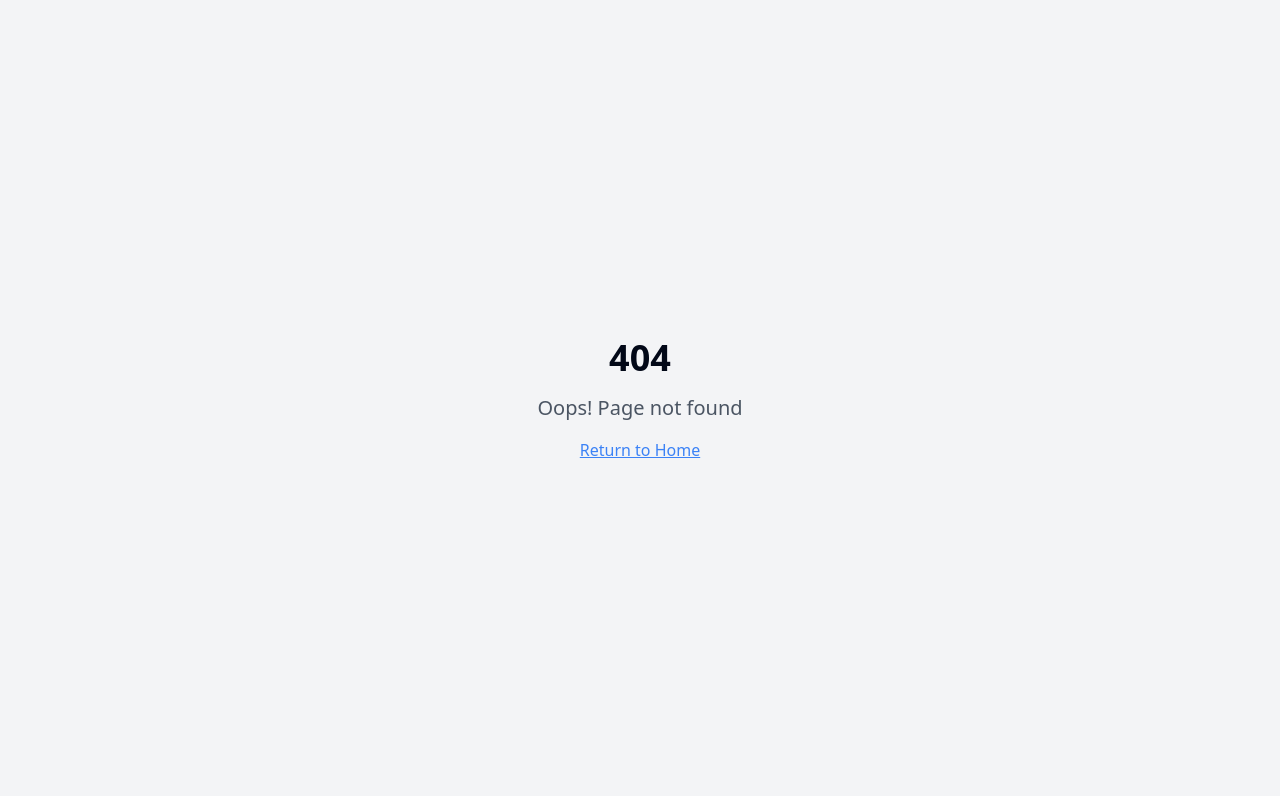
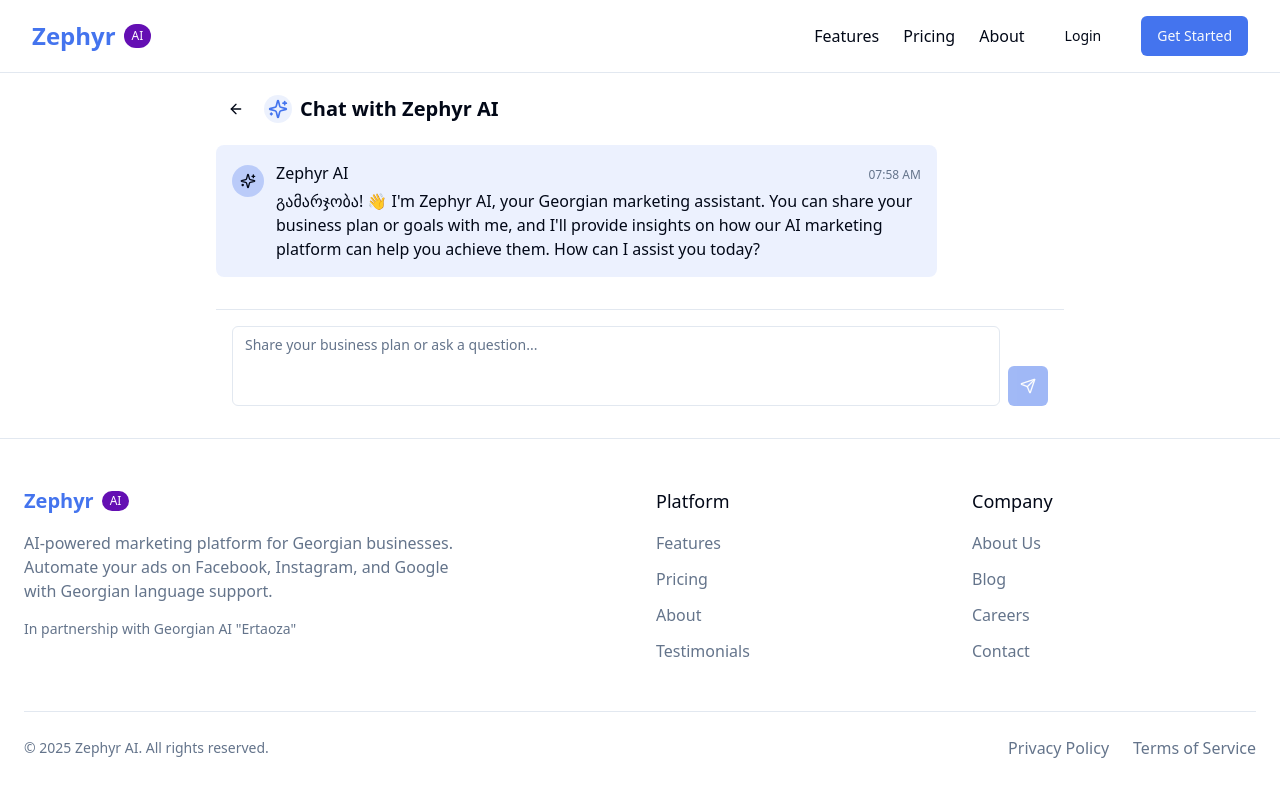
Before and after one commit to kvimso/zephyr-ads-spinner, a React (Vite) app: page /chat in a window 1280 px wide. Before the commit this address had no page. Shown: the top 796 px of the page. Built offline with nearby package versions, Linux system fonts and the light colour scheme.

Commit message:
Add AI chat feature
Implement a chat interface for user interaction with the AI, allowing users to input their business plan and receive AI-generated responses.

```diff
--- a/src/App.tsx
+++ b/src/App.tsx
@@ -1,3 +1,4 @@
+
 import { Toaster } from "@/components/ui/toaster";
 import { Toaster as Sonner } from "@/components/ui/sonner";
 import { TooltipProvider } from "@/components/ui/tooltip";
@@ -5,6 +6,7 @@ import { QueryClient, QueryClientProvider } from "@tanstack/react-query";
 import { BrowserRouter, Routes, Route } from "react-router-dom";
 import Index from "./pages/Index";
 import NotFound from "./pages/NotFound";
+import Chat from "./pages/Chat";
 
 const queryClient = new QueryClient();
 
@@ -16,6 +18,7 @@ const App = () => (
       <BrowserRouter>
         <Routes>
           <Route path="/" element={<Index />} />
+          <Route path="/chat" element={<Chat />} />
           {/* ADD ALL CUSTOM ROUTES ABOVE THE CATCH-ALL "*" ROUTE */}
           <Route path="*" element={<NotFound />} />
         </Routes>
--- /dev/null
+++ b/src/components/ChatInput.tsx
@@ -0,0 +1,55 @@
+
+import React, { useState } from 'react';
+import { Button } from '@/components/ui/button';
+import { Textarea } from '@/components/ui/textarea';
+import { Send } from 'lucide-react';
+
+interface ChatInputProps {
+  onSendMessage: (message: string) => void;
+  disabled?: boolean;
+}
+
+const ChatInput = ({ onSendMessage, disabled = false }: ChatInputProps) => {
+  const [message, setMessage] = useState('');
+
+  const handleSubmit = (e: React.FormEvent) => {
+    e.preventDefault();
+    if (message.trim()) {
+      onSendMessage(message);
+      setMessage('');
+    }
+  };
+
+  const handleKeyDown = (e: React.KeyboardEvent) => {
+    if (e.key === 'Enter' && !e.shiftKey) {
+      e.preventDefault();
+      handleSubmit(e);
+    }
+  };
+
+  return (
+    <form onSubmit={handleSubmit} className="border-t p-4 bg-background">
+      <div className="flex items-end gap-2">
+        <Textarea
+          value={message}
+          onChange={(e) => setMessage(e.target.value)}
+          onKeyDown={handleKeyDown}
+          placeholder="Share your business plan or ask a question..."
+          className="min-h-[80px] resize-none"
+          disabled={disabled}
+        />
+        <Button
+          type="submit"
+          size="icon"
+          className="flex-shrink-0 h-10"
+          disabled={!message.trim() || disabled}
+        >
+          <Send className="h-4 w-4" />
+          <span className="sr-only">Send message</span>
+        </Button>
+      </div>
+    </form>
+  );
+};
+
+export default ChatInput;
--- /dev/null
+++ b/src/components/ChatMessage.tsx
@@ -0,0 +1,52 @@
+
+import React from 'react';
+import { cn } from '@/lib/utils';
+import { Sparkles, User } from 'lucide-react';
+
+type MessageType = 'user' | 'ai';
+
+interface ChatMessageProps {
+  type: MessageType;
+  content: string;
+  timestamp: Date;
+}
+
+const ChatMessage = ({ type, content, timestamp }: ChatMessageProps) => {
+  return (
+    <div
+      className={cn(
+        "flex w-full gap-3 p-4 rounded-lg mb-4",
+        type === 'user' ? "bg-muted/50 ml-auto" : "bg-primary/10"
+      )}
+      style={{ maxWidth: '85%', [type === 'user' ? 'marginLeft' : 'marginRight']: 'auto' }}
+    >
+      <div className="flex-shrink-0 mt-1">
+        <div
+          className={cn(
+            "w-8 h-8 rounded-full flex items-center justify-center",
+            type === 'user' ? "bg-secondary/30" : "bg-primary/30"
+          )}
+        >
+          {type === 'user' ? (
+            <User className="h-4 w-4" />
+          ) : (
+            <Sparkles className="h-4 w-4" />
+          )}
+        </div>
+      </div>
+      <div className="flex-1">
+        <div className="flex justify-between items-baseline mb-1">
+          <p className="font-medium">
+            {type === 'user' ? 'You' : 'Zephyr AI'}
+          </p>
+          <span className="text-xs text-muted-foreground">
+            {timestamp.toLocaleTimeString([], { hour: '2-digit', minute: '2-digit' })}
+          </span>
+        </div>
+        <div className="whitespace-pre-wrap">{content}</div>
+      </div>
+    </div>
+  );
+};
+
+export default ChatMessage;
--- a/src/components/Hero.tsx
+++ b/src/components/Hero.tsx
@@ -1,7 +1,8 @@
 
 import React from 'react';
 import { Button } from '@/components/ui/button';
-import { Sparkles, Play } from 'lucide-react';
+import { Sparkles, Play, MessageCircle } from 'lucide-react';
+import { Link } from 'react-router-dom';
 
 const Hero = () => {
   return (
@@ -29,6 +30,15 @@ const Hero = () => {
                 className="border-white text-white hover:bg-white/20 transition-colors duration-300"
               >
                 <Play className="mr-2 h-4 w-4" /> Watch Demo
+              </Button>
+              <Button
+                as={Link}
+                to="/chat"
+                size="lg"
+                variant="outline"
+                className="border-white text-white hover:bg-white/20 transition-colors duration-300"
+              >
+                <MessageCircle className="mr-2 h-4 w-4" /> Chat with AI
               </Button>
             </div>
           </div>
--- /dev/null
+++ b/src/pages/Chat.tsx
@@ -0,0 +1,162 @@
+
+import React, { useState, useRef, useEffect } from 'react';
+import { useToast } from '@/hooks/use-toast';
+import Navbar from '@/components/Navbar';
+import Footer from '@/components/Footer';
+import ChatMessage from '@/components/ChatMessage';
+import ChatInput from '@/components/ChatInput';
+import { Sparkles, ArrowLeft } from 'lucide-react';
+import { Button } from '@/components/ui/button';
+import { Link } from 'react-router-dom';
+
+interface Message {
+  id: string;
+  type: 'user' | 'ai';
+  content: string;
+  timestamp: Date;
+}
+
+// Sample AI responses based on business plan keywords
+const aiResponses = [
+  {
+    keywords: ['budget', 'cost', 'price', 'money', 'investment', 'funding'],
+    response: "I see you're concerned about budget. Zephyr AI offers affordable plans starting at just 19 GEL per month, making professional marketing accessible to small businesses. Our AI optimizes your ad spend to ensure maximum ROI."
+  },
+  {
+    keywords: ['georgian', 'language', 'local', 'market', 'georgia', 'tbilisi', 'batumi'],
+    response: "As a marketing platform designed specifically for the Georgian market, we understand local business needs. Our partnership with Georgian AI 'Ertaoza' provides complete Georgian language support and understanding of local market dynamics."
+  },
+  {
+    keywords: ['time', 'busy', 'quick', 'fast', 'efficient'],
+    response: "I understand time is valuable for business owners. Zephyr automates your marketing efforts, creating and optimizing campaigns in minutes rather than hours. You can focus on running your business while we handle your marketing."
+  },
+  {
+    keywords: ['competition', 'competitors', 'market', 'advantage'],
+    response: "What sets Zephyr apart is our focus on the Georgian market and local language support. Unlike international platforms, we've built our AI to understand Georgian consumer behavior and local business needs."
+  },
+  {
+    keywords: ['how', 'work', 'use', 'platform', 'function'],
+    response: "Zephyr works by connecting to your business website or social media, analyzing your business profile, and automatically creating optimized ad campaigns for Facebook, Instagram, and Google Ads. Our AI continuously monitors performance and reallocates your budget to the best-performing ads."
+  }
+];
+
+// Default welcome message
+const welcomeMessage = "გამარჯობა! 👋 I'm Zephyr AI, your Georgian marketing assistant. You can share your business plan or goals with me, and I'll provide insights on how our AI marketing platform can help you achieve them. How can I assist you today?";
+
+const Chat = () => {
+  const [messages, setMessages] = useState<Message[]>([
+    {
+      id: '1',
+      type: 'ai',
+      content: welcomeMessage,
+      timestamp: new Date()
+    }
+  ]);
+  const [isLoading, setIsLoading] = useState(false);
+  const { toast } = useToast();
+  const messagesEndRef = useRef<HTMLDivElement>(null);
+
+  // Function to find the most relevant response
+  const getAIResponse = (userMessage: string) => {
+    const lowercaseMessage = userMessage.toLowerCase();
+
+    // Find the response with the most keyword matches
+    let bestResponse = {
+      response: "Thank you for sharing that information. Zephyr AI can help optimize your marketing efforts with our automated platform. Would you like to know more about specific features or pricing options?",
+      matchCount: 0
+    };
+
+    aiResponses.forEach(response => {
+      const matchCount = response.keywords.filter(keyword =>
+        lowercaseMessage.includes(keyword.toLowerCase())
+      ).length;
+
+      if (matchCount > bestResponse.matchCount) {
+        bestResponse = {
+          response: response.response,
+          matchCount
+        };
+      }
+    });
+
+    return bestResponse.response;
+  };
+
+  const handleSendMessage = (content: string) => {
+    // Add user message
+    const userMessage = {
+      id: Date.now().toString(),
+      type: 'user' as const,
+      content,
+      timestamp: new Date()
+    };
+
+    setMessages(prev => [...prev, userMessage]);
+    setIsLoading(true);
+
+    // Simulate AI thinking
+    setTimeout(() => {
+      const aiResponse = {
+        id: (Date.now() + 1).toString(),
+        type: 'ai' as const,
+        content: getAIResponse(content),
+        timestamp: new Date()
+      };
+
+      setMessages(prev => [...prev, aiResponse]);
+      setIsLoading(false);
+
+      toast({
+        title: "New message from Zephyr AI",
+        description: "Check out the response to your question!",
+        duration: 3000
+      });
+    }, 1500);
+  };
+
+  // Scroll to bottom when messages update
+  useEffect(() => {
+    messagesEndRef.current?.scrollIntoView({ behavior: 'smooth' });
+  }, [messages]);
+
+  return (
+    <div className="flex flex-col min-h-screen">
+      <Navbar />
+
+      <main className="flex-1 container py-4 px-4 md:px-6 max-w-4xl mx-auto flex flex-col">
+        <div className="mb-4 flex items-center gap-2">
+          <Button variant="ghost" size="icon" asChild>
+            <Link to="/">
+              <ArrowLeft className="h-4 w-4" />
+              <span className="sr-only">Back to Home</span>
+            </Link>
+          </Button>
+          <div className="flex items-center gap-2">
+            <div className="bg-primary/10 p-1 rounded-full">
+              <Sparkles className="h-5 w-5 text-primary" />
+            </div>
+            <h1 className="text-xl font-bold">Chat with Zephyr AI</h1>
+          </div>
+        </div>
+
+        <div className="flex-1 overflow-y-auto mb-4 space-y-4">
+          {messages.map(message => (
+            <ChatMessage
+              key={message.id}
+              type={message.type}
+              content={message.content}
+              timestamp={message.timestamp}
+            />
+          ))}
+          <div ref={messagesEndRef} />
+        </div>
+
+        <ChatInput onSendMessage={handleSendMessage} disabled={isLoading} />
+      </main>
+
+      <Footer />
+    </div>
+  );
+};
+
+export default Chat;
```
